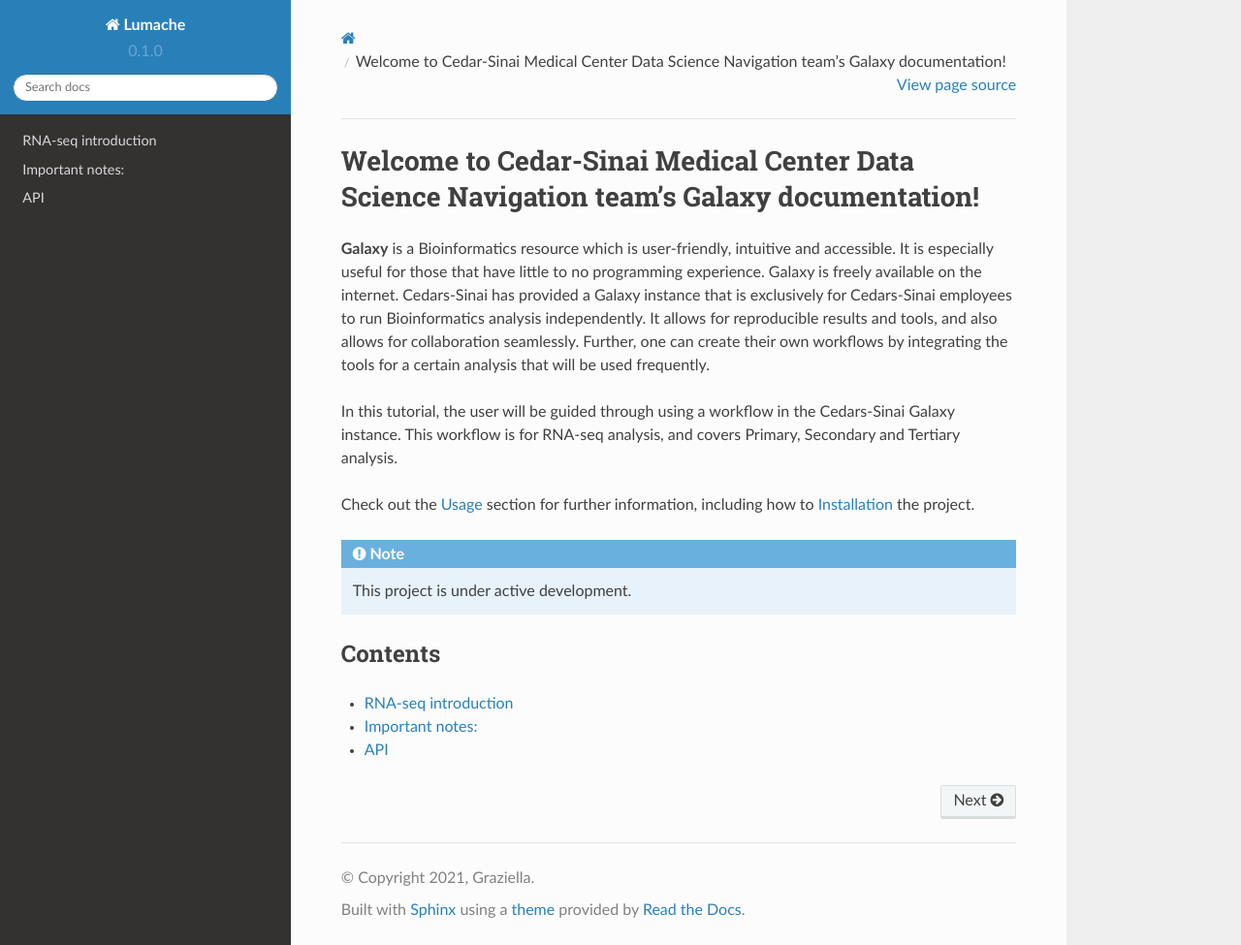
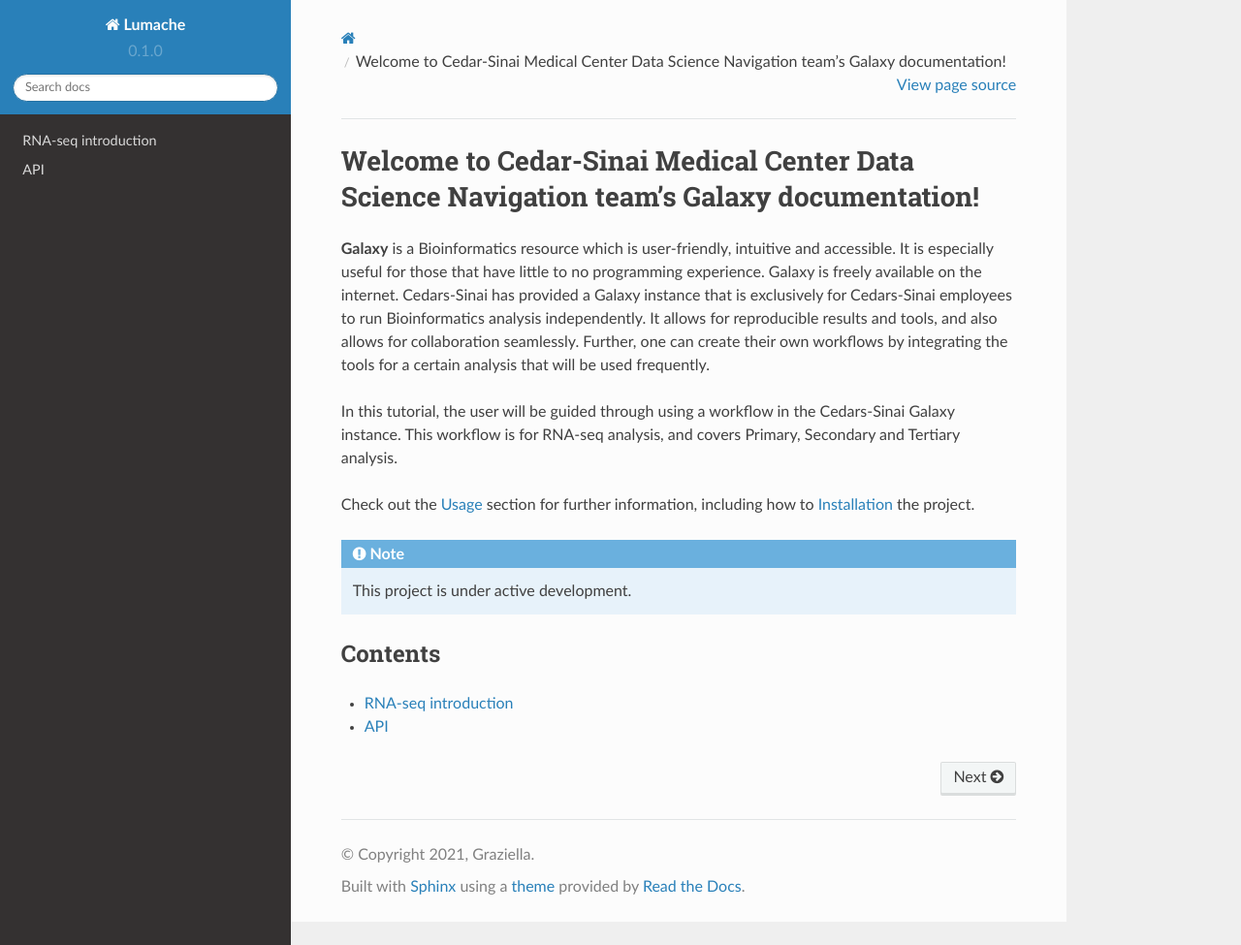
Before and after one commit to CedarsDSN/Galaxy_tutorial, a Sphinx documentation site: the page built from docs/source/index.rst, in a window 1280 px wide and 975 px high. Shown: the whole window at 97% size. Built offline with Sphinx 7.4.7 and the Read the Docs theme 2.0.0, drawn with Linux system fonts in a browser that asks for light colours; pages that are not in the unit, such as notebooks, are missing from menus.

Commit message:
Update RNA-seq introduction.rst

```diff
--- a/docs/source/RNA-seq introduction.rst
+++ b/docs/source/RNA-seq introduction.rst
@@ -1,7 +1,6 @@
 RNA-seq introduction
 ====================
 Gene expression is a process where genes are transcribed to an RNA molecule and then eventually translated to form a protein product. Quantifying the expression of genes under a certain condition can be carried out using RNA-Sequencing (RNA-Seq). When a gene is expressed, it produces RNA molecules and the number of RNA molecules helps quantify the amount to which it is expressed.  There are different classes of RNA molecules, one of which is messenger RNA (mRNA), which enters into the cytoplasm from the nucleus where it is translated to the final protein product. For comparing two conditions, quantifying the number of transcripts can be a good indicator of the expression repertoire and help understand what genes are turned on or off between two circumstances. In RNA-Seq, one of the most important downstream analyses that are created is "Differential Expression analysis". When two conditions are compared, for example, treated vs. untreated, usually these are the factors to be compared in a study. DESeq2 is a tool that is used to carry out "Differential Expression analysis" and it is important to include all known factors that could affect gene expression.
-
 With next-generation sequencing, the number of genes that can be profiled for expression levels has increased to tens of thousands. There are several steps in data analysis that have been refined over the years. This tutorial goes through the steps of RNA-Seq analysis mentioned below and is based on a Galaxy RNA-Seq tutorial -
   - Primary analysis
       * Processing raw data
@@ -18,11 +17,9 @@
       * Functional enrichment analysis of DE genes
         # Gene Ontology analysis
         # KEGG pathway analysis
-
 This tutorial will go into the details of each step and the inputs and outputs for each step for the Galaxy workflow "RNA-Seq analysis".
 
-Important notes:
-===============
+**Important notes**:
 For users who need to run this tutorial with their data and need to run differential expression analysis, only run this "RNA-seq" workflow if you have two factors that you know can contribute to differences in gene expression (for example treatment  and sequencing type)
 For users who have fewer or more factors that they think may affect the gene expression, it would be better to use the "RNA-Seq Primary analysis" workflow and then run the "RNA-Seq secondary analysis" workflow separately which is also explained in detail in this tutorial
 For all the workflows, until all the inputs have been entered and each step is discussed, do not  click on the "Run workflow" button
```
